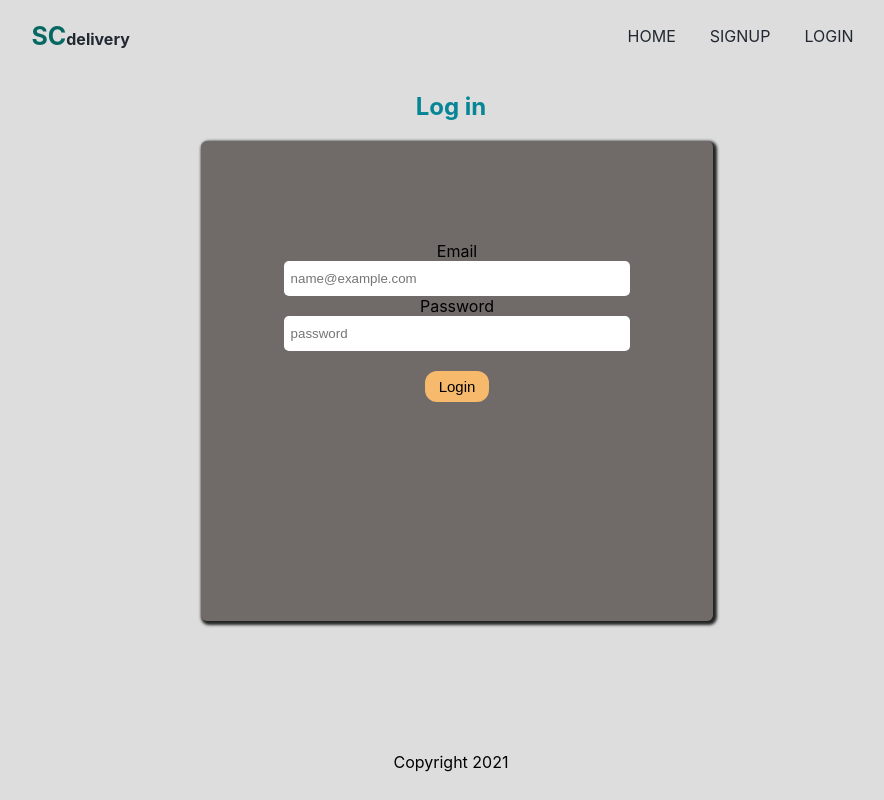
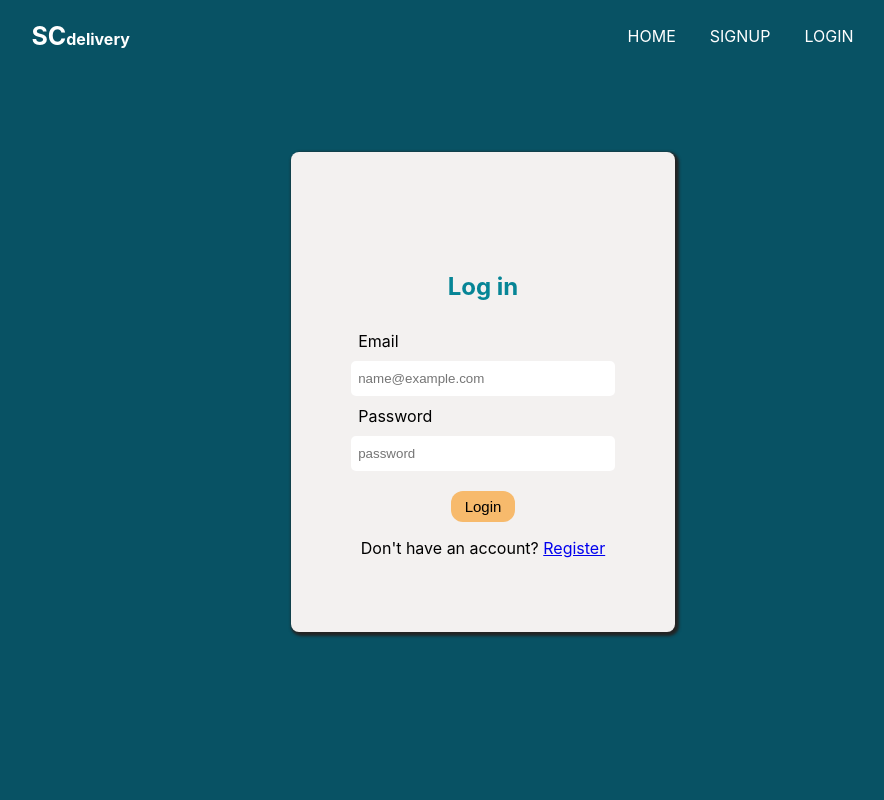
Before and after one commit to scovia-achan/safe-courier, a React (Create React App) app: page /login in a window 1280 px wide. Shown: the top 800 px of the page, without its empty margins (189-1073 px from the left). Built offline with nearby package versions, Linux system fonts and the light colour scheme.

Commit message:
create order form

```diff
--- a/src/App.css
+++ b/src/App.css
@@ -1,6 +1,6 @@
 .App {
   max-width: 2000px;
-  background-color: #DDDDDD;
+  background-color: #085264;
   /* font-family: 'Open Sans', sans-serif;
   font-family: 'Rubik', sans-serif; */
 }
@@ -16,7 +16,6 @@
 .home-sect {
   width: 100%;
   padding-top: 90px;
-  /* padding-left: 20px; */
   display: flex;
   justify-content: center;
   align-items: center;
@@ -50,36 +49,43 @@
 }
 
 .sigin-up, .sigin-in{
-  height: 650px;
+  height: 100vh;
+  padding-bottom: 60px;
 }
 
 .register, .login {
+
   width: 50%;
-  margin: 10px auto;
+  margin: 80px auto;
 
 }
 
 .register-form {
-  width: 80%;
+  width: 60%;
   display: flex;
   flex-direction: column;
   justify-items: center;
-  height: 480px;
+  height: 580px;
   padding-top: 25px;
-  border-radius: 6px;
+  border-radius: 8px;
   align-items: center;
   box-shadow: 2px 2px 3px 2px #232424;
-  margin-left: 70px;
-  background-color: #706b68;
+  margin-left: 160px;
+  background-color: #f3f1f0;
 }
 .register-form label,
 .register-form input,
-.login-form input,
+.login-form label,
 .login-form input {
   padding: 10px 7px;
   width: 65%;
   border-radius: 5px;
   border: none;
+}
+
+.register-form input {
+  background-color: rgb(233, 223, 205);
+  /* padding: 12px 14px; */
 }
 
 .auth-btn {
@@ -93,21 +99,27 @@
 }
 
 .login-form{
-  width: 80%;
+  width: 60%;
   display: flex;
   flex-direction: column;
   justify-items: center;
   height: 380px;
   padding-top: 100px;
-  border-radius: 6px;
+  border-radius: 8px;
   align-items: center;
   box-shadow: 2px 2px 3px 2px #232424;
-  margin-left: 70px;
-  background-color: #706b68;
+  margin-left: 160px;
+  background-color: #f3f1f0;
+}
+.order-form {
+  display: flex;
+  flex-direction: column;
+  width: 50%;
 }
 
 
-@media screen and(max-width:650px) {
+
+@media (max-width:650px) {
 
   .home-sect{
     width: 100%;
@@ -125,4 +137,14 @@
   .text{
     margin-bottom: 0;
   }
+  .register, .login{
+    width: 100%;
+  }
+  .register-form, .login-form {
+    width: 100%;
+    height: 450px;
+  }
+  input {
+    width: 100%;
+  }
 }
--- a/src/App.js
+++ b/src/App.js
@@ -5,6 +5,7 @@ import Home from "./Pages/Home";
 import SignUp from "./Pages/SignUp";
 import Footer from "./Components/Footer";
 import Login from "./Pages/Login"
+import OrderForm from "./Pages/OrderForm";
 
 function App() {
   return (
@@ -15,6 +16,7 @@ function App() {
             <Route exact path="/" component={Home}/>
             <Route exact path="/signup" component={SignUp}/>
             <Route exact path="/login" component={Login}/>
+            <Route exact path="/parcelform" component={OrderForm}/>
           </Switch>
         <Footer />
       </Router>
--- a/src/Components/Footer.js
+++ b/src/Components/Footer.js
@@ -3,7 +3,10 @@ import "./Main.css";
 export default function Footer() {
   return (
     <div className="footer">
-      <p>Copyright 2021</p>
+      <div className="ft-container">
+        <p>Copyright 2021</p>
+      </div>
+
     </div>
   );
 }
--- a/src/Components/Main.css
+++ b/src/Components/Main.css
@@ -1,8 +1,14 @@
 .nav {
+    position: sticky;
+    top: 0;
+}
+.container {
     display: flex;
     justify-content: space-around;
     align-items: center;
     padding: 10px 0;
+
+
     /* box-shadow: 1px 2px 2px rgb(168, 167, 167); */
     /* background-color: #DBCBBD; */
 
@@ -10,11 +16,11 @@
 .logo{
     font-size: 16px;
     font-weight: bold;
-    color: #222831;
+    color: white;
 }
 .logo span {
     font-size: 25px;
-    color: rgb(6, 104, 99);
+    color: white;
 }
 
 .navlinks {
@@ -29,6 +35,7 @@
 .navlinks a{
     text-decoration: none;
     color: #222831;
+    color: white;
     padding: 5px;
     text-transform: uppercase;
 
@@ -39,13 +46,12 @@
     border-radius: 10px;
 }
 .footer {
-    position: absolute;
+    position: relative;
     bottom: 0;
     left: 0;
-    right: 0;
-    background-color: #DDDDDD;
+    background-color: #085264;
 }
-.footer p {
+.ft-container {
     text-align: center;
     padding: 12px 0;
     font-size: 16px;
@@ -53,6 +59,6 @@
 
 @media screen and(max-width:450px) {
     .footer{
-        /* position: fixed; */
+        width: 100%;
     }
 }
--- a/src/Components/Navbar.js
+++ b/src/Components/Navbar.js
@@ -1,19 +1,28 @@
-import React from 'react'
-import {Link} from "react-router-dom"
-import "./Main.css"
+import React from "react";
+import { Link } from "react-router-dom";
+import "./Main.css";
 
 function Navbar() {
-    return (
-        <div className="nav">
-            <div className="logo"><span>SC</span>delivery</div>
-            <ul className="navlinks">
-                <li><Link to="/">home</Link></li>
-                <li><Link to="/signup">SignUp</Link></li>
-                <li><Link to="/login">Login</Link></li>
-            </ul>
-
+  return (
+    <div className="nav">
+      <div className="container">
+        <div className="logo">
+          <span>SC</span>delivery
         </div>
-    )
+        <ul className="navlinks">
+          <li>
+            <Link to="/">home</Link>
+          </li>
+          <li>
+            <Link to="/signup">SignUp</Link>
+          </li>
+          <li>
+            <Link to="/login">Login</Link>
+          </li>
+        </ul>
+      </div>
+    </div>
+  );
 }
 
 export default Navbar;
--- a/src/Pages/Home.js
+++ b/src/Pages/Home.js
@@ -1,5 +1,6 @@
 import React from "react";
 import "../App.css";
+import { Link } from "react-router-dom";
 import truck from "../Images/truck.svg";
 
 function Home() {
@@ -10,7 +11,7 @@ function Home() {
         <div className="intro">
           <p className="heading">Deliver with us</p>
           <p className="text">Every item delivered to it's destination.<br /> Trust the process.</p>
-          <button>Get started</button>
+          <button><Link to="/parcelform">Get started</Link></button>
         </div>
       </div>
     </div>
--- a/src/Pages/Login.js
+++ b/src/Pages/Login.js
@@ -1,4 +1,5 @@
 import React, { useState } from "react";
+import {Link} from "react-router-dom"
 import "../App.css";
 
 function Login() {
@@ -7,18 +8,17 @@ function Login() {
 
   return (
     <div className="sigin-in">
-      <h2 style={{ textAlign: "center", color: "rgb(6, 133, 150)" }}>
-        Log in
-      </h2>
+
       <div className="login">
         <form className="login-form">
-
+          <h2 style={{ textAlign: "center", color: "rgb(6, 133, 150)" }}>Log in</h2>
           <label>Email</label>
           <input type="email" placeholder="name@example.com" />
           <label>Password</label>
           <input type="email" placeholder="password" />
 
           <button className="auth-btn">Login</button>
+          <p>Don't have an account? <Link to="/signup">Register</Link></p>
         </form>
       </div>
     </div>
--- /dev/null
+++ b/src/Pages/OrderForm.js
@@ -0,0 +1,29 @@
+import React from "react";
+import { Link } from "react-router-dom";
+
+export default function OrderForm() {
+  return (
+    <div className="Parcel">
+      <div className="order">
+        <h2 style={{ textAlign: "center", color: "white" }}>
+            Create order
+        </h2>
+        <form className="order-form">
+
+          <label>Type of item</label>
+          <input type="text" placeholder="item type" />
+          <label>Last name</label>
+          <input type="text" placeholder="Last Name" />
+          <label>Email</label>
+          <input type="email" placeholder="name@example.com" />
+          <label>Password</label>
+          <input type="email" placeholder="password" />
+          <label>confirm Password</label>
+          <input type="email" placeholder="reapeat password" />
+          <button className="auth-btn">Submit order</button>
+
+        </form>
+      </div>
+    </div>
+  );
+}
--- a/src/Pages/SignUp.js
+++ b/src/Pages/SignUp.js
@@ -1,4 +1,5 @@
 import React, { useState } from "react";
+import {Link} from "react-router-dom"
 import "../App.css";
 
 function SignUp() {
@@ -11,9 +12,11 @@ function SignUp() {
 
   return (
     <div className="sigin-up">
-      <h2 style={{ textAlign: "center", color:"rgb(6, 133, 150)" }}>Create a free account</h2>
+
       <div className="register">
+
         <form className="register-form">
+          <h2 style={{ textAlign: "center", color:"rgb(6, 133, 150)" }}>Create a free account</h2>
 					<label>First name</label>
           <input type="text" placeholder="First Name" />
 					<label>Last name</label>
@@ -25,6 +28,7 @@ function SignUp() {
 					<label>confirm Password</label>
           <input type="email" placeholder="reapeat password" />
 					<button className="auth-btn">Create Account</button>
+          <p style={{marginTop: "2px"}}>Already have an account? <Link to="/login">Login</Link></p>
         </form>
       </div>
     </div>
```
